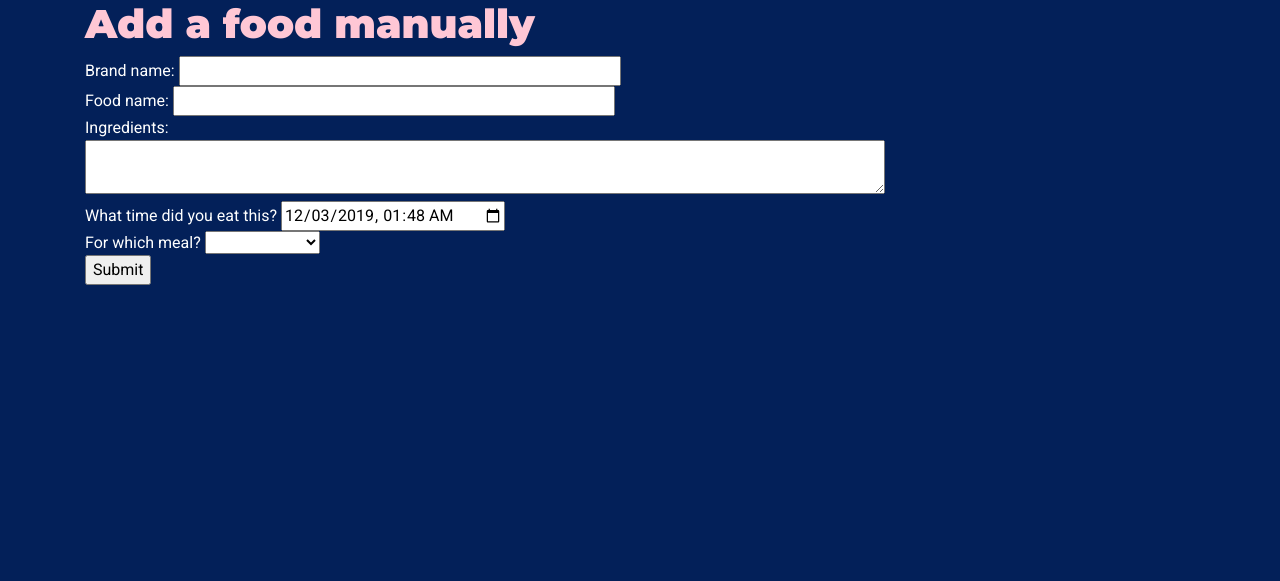
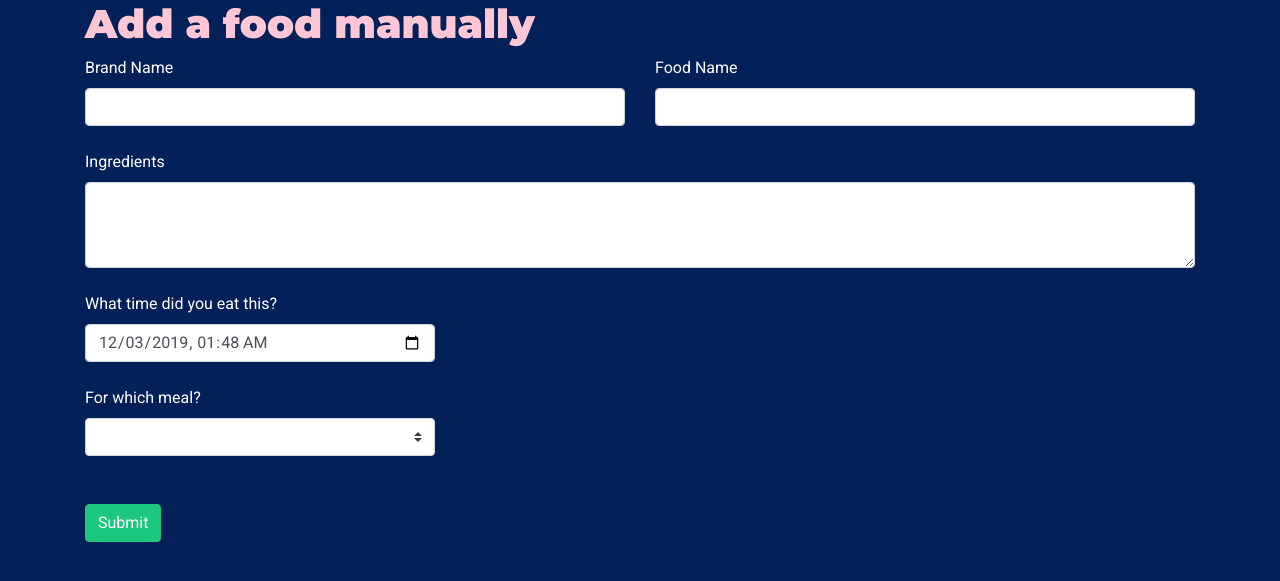
Before and after one commit to k3llymariee/the-gi-pi, a Flask app: page /manual_add in a window 1280 px wide. Shown: the part 56-637 px from the top of the page. Run offline with Flask 2, Linux system fonts and the light colour scheme; tables that the repository leaves empty hold one stand-in row (values such as "Sample post"); some libraries are stand-ins or nearby versions.

Commit message:
moar styling

```diff
--- a/templates/manual_add.html
+++ b/templates/manual_add.html
@@ -10,6 +10,42 @@
     <h1>Add a food manually</h1>
 
     <form id="manual-add-form" action="/manual_add" method="POST">
+        <div class="row">
+            <div class="col">
+                <label for="brand_name">Brand Name</label>
+                <input type="text" class="form-control" name="brand_name" id="brand_name">
+            </div>
+            <div class="col">
+                <label for="food_name">Food Name</label>
+                <input type="text" class="form-control" name="food_name" id="food_name" required>
+            </div>
+        </div><br>
+        <div class="row">
+            <div class="col">
+                <label for="ingredients">Ingredients</label>
+                <textarea class="form-control" id="ingredients" name="ingredients" rows="3" required></textarea>
+            </div><br>
+        </div><br>
+        <div class="row">
+            <div class="col-4">
+                <label for="time_eaten">What time did you eat this?</label>
+                <input type="datetime-local" class="form-control" name="time_eaten" id="time_eaten">
+            </div>
+        </div><br>
+        <div class="row">
+            <div class="col-4">
+                <label for="meal_to_add">For which meal?</label>
+                <select class="custom-select" id="meal_to_add" name="meal_to_add">
+                    {% for meal in meals %}
+                    <option value="{{ meal.id }}">{{ meal.name.capitalize() }}</option>
+                    {% endfor %}
+                </select>
+            </div>
+        </div><br><br>
+        <button type="submit" class="btn btn-primary">Submit</button>
+    </form>
+
+<!--     <form id="manual-add-form" action="/manual_add" method="POST">
         Brand name: <input type="text" name="brand_name" id="brand_name" size="50" /><br>
         Food name: <input type="text" name="food_name" id="food_name" size="50" required><br>
         Ingredients: <br>
@@ -22,7 +58,7 @@
             {% endfor %}
         </select><br>
         <input type="submit" />
-    </form>
+    </form> -->
 </div>
 
 {% endblock %}
```
Also changed, not shown: templates/add_symptom.html (+7 -3 lines).
